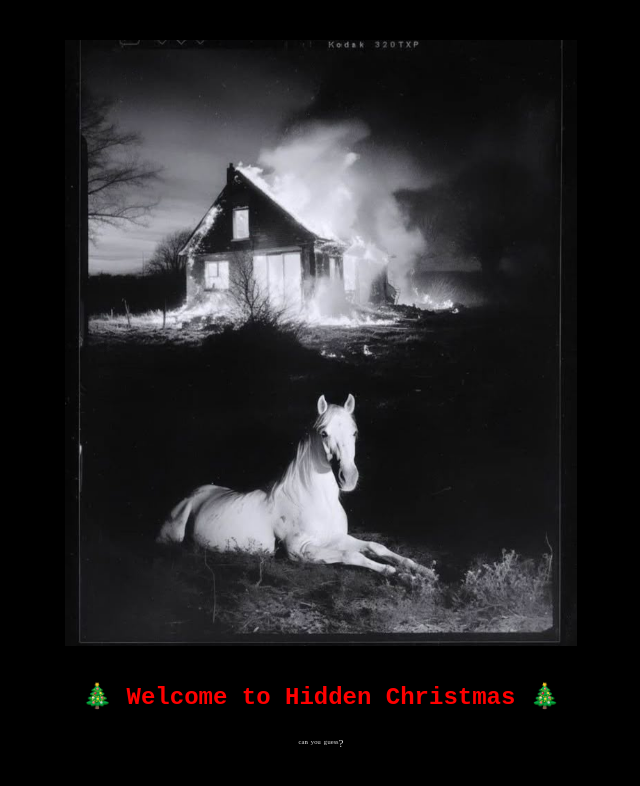
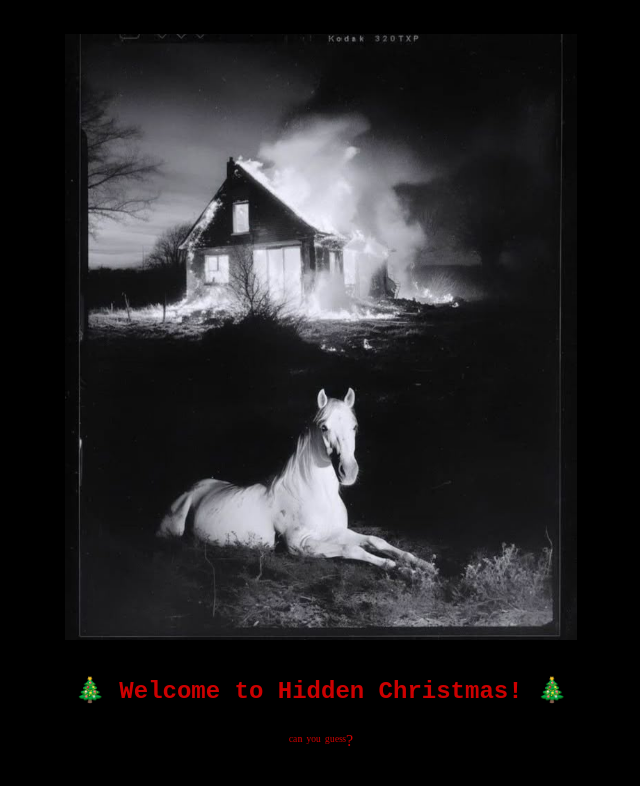
Before and after one commit to code-whiterabbit/hiddenchristmas, a plain HTML site: page index.html in a window 1280 px wide. Shown: the whole page, without its empty margins (319-959 px from the left). Drawn offline with Linux system fonts and the light colour scheme.

Commit message:
이미지 비율 조정 및 제목 색상 빨강으로 변경

```diff
--- a/index.html
+++ b/index.html
@@ -29,15 +29,15 @@
             font-size: 1.5rem;
             font-weight: bold;
             text-align: center;
-            color: #FF0000; /* 빨간색 */
+            color: #CD0000; /* 빨간색 */
             font-family: 'Courier New', monospace;
         }
 
         /* 서브 텍스트 */
         p {
-            font-size: 0.7rem;
+            font-size: 1.0rem;
             text-align: center;
-            color: #ddd; /* 밝은 회색 */
+            color: #CD0000; /* 빨간색 */
             margin-top: 10px;
         }
     </style>
@@ -47,7 +47,7 @@
     <img src="xxx.jpeg" alt="Burning house and horse">
 
     <!-- 텍스트 -->
-    <h1>🎄 Welcome to Hidden Christmas 🎄</h1>
+    <h1>🎄 Welcome to Hidden Christmas! 🎄</h1>
     <p>ᶜᵃⁿ ʸᵒᵘ ᵍᵘᵉˢˢ?</p>
 </body>
 </html>
```
